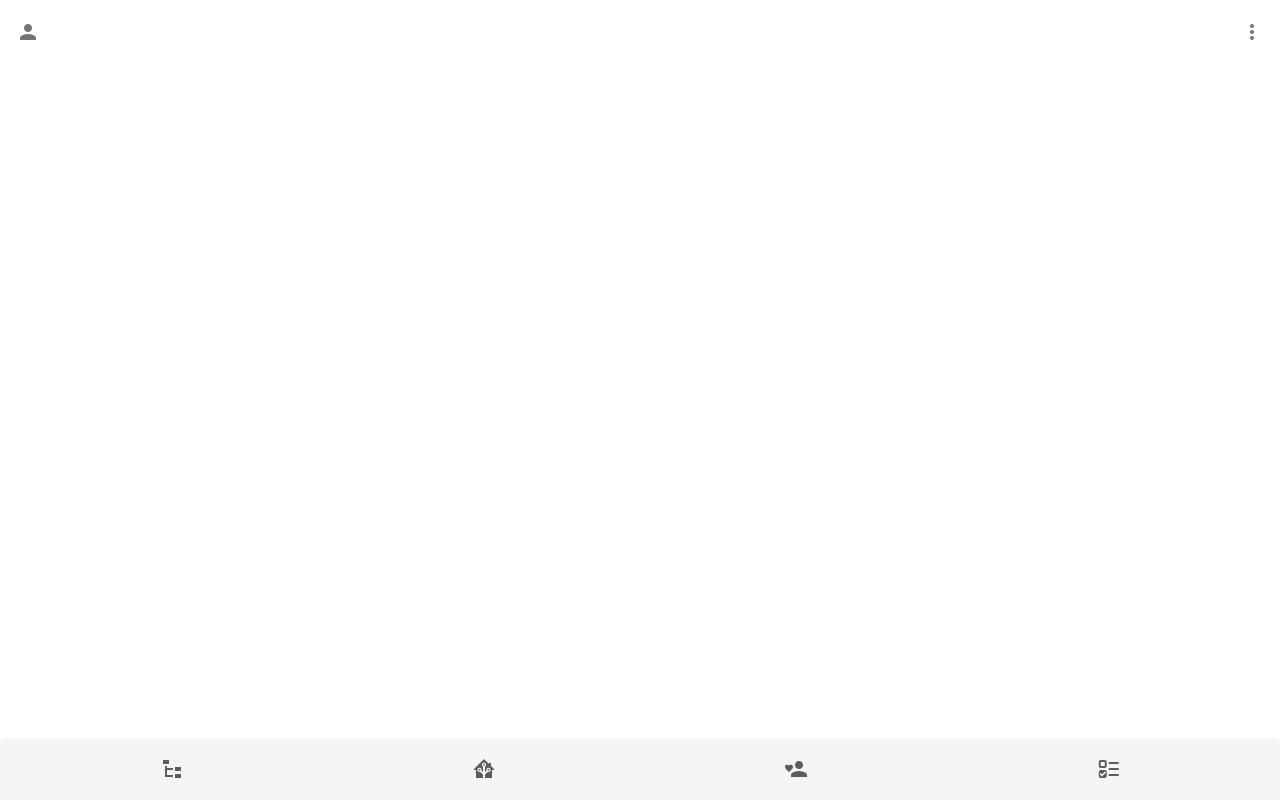
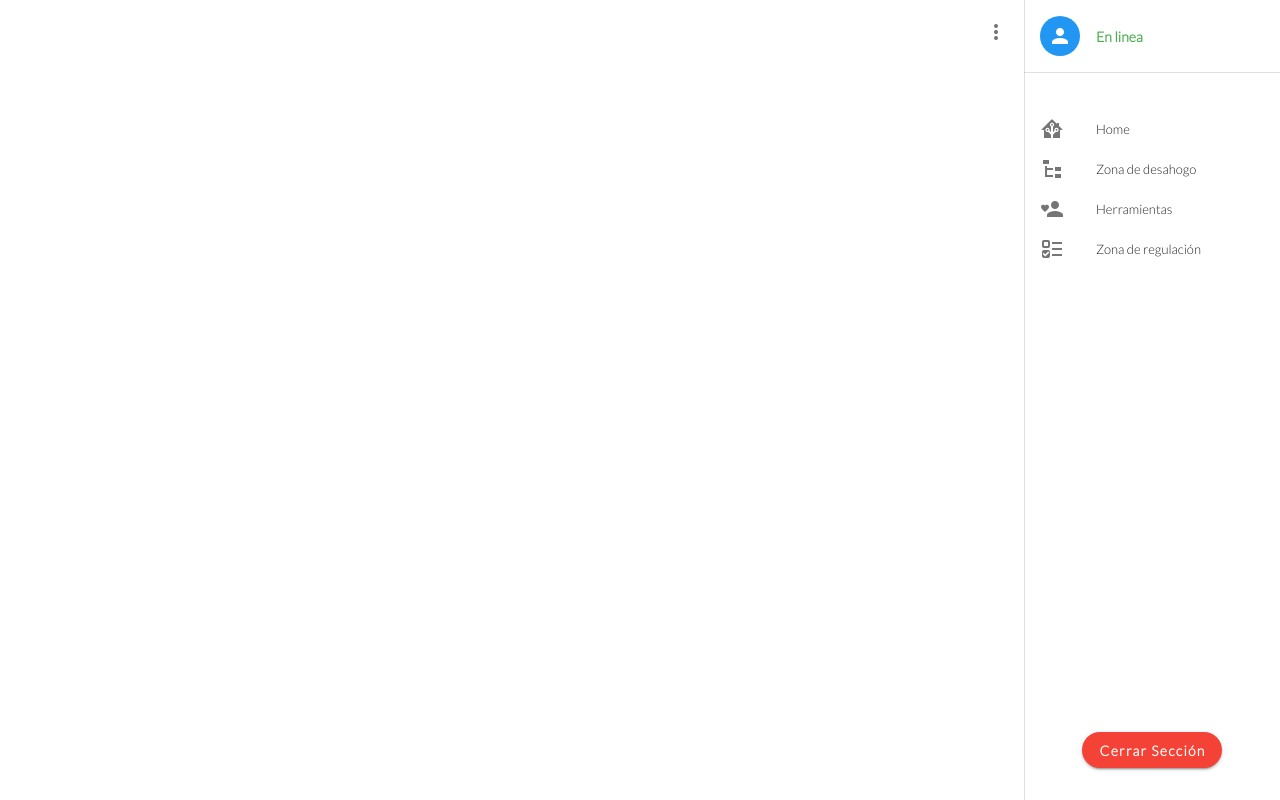
Before and after one commit to RickBm400/autismo-app-regulacion, a Vue app: page / in a window 1280 px wide. Built offline with nearby package versions, Linux system fonts and the light colour scheme.

Commit message:
fixed(feat): Campos y apartados arreglados
+conexión con firebase
+inicio y cierre de sección
+responsive agregado

```diff
--- a/src/App.vue
+++ b/src/App.vue
@@ -1,8 +1,14 @@
 <template>
   <v-app>
    <navBar  v-if="!$route.fullPath.includes('/login')"></navBar>
-    <router-view></router-view>
-    <FooterNav v-if="!$route.fullPath.includes('/login')"></FooterNav>
+    <side-bar v-if="!$route.fullPath.includes('/login') && $vuetify.breakpoint.mdAndUp"></side-bar>
+    <FooterNav v-if="!$route.fullPath.includes('/login') && $vuetify.breakpoint.smAndDown"></FooterNav>
+
+    <v-main class="pt-0">
+      <v-container fluid>
+        <router-view></router-view>
+      </v-container>
+    </v-main>
 
   </v-app>
 </template>
@@ -10,12 +16,13 @@
 <script>
 import FooterNav from './components/landing/footerNav.vue'
 import navBar from './components/landing/navBar.vue'
+import sideBar from './components/landing/sideBar.vue'
 export default {
     name: "App",
     data() {
         return {};
     },
-    components: { FooterNav, navBar }
+    components: { FooterNav, navBar, sideBar }
 };
 </script>
 <style>
--- a/src/components/landing/footerNav.vue
+++ b/src/components/landing/footerNav.vue
@@ -1,6 +1,6 @@
 <template>
-  <v-container>
-    <v-card height="40" width="100%" elevation="0">
+  <v-container fluid>
+    <v-card width="100%" elevation="0">
       <v-footer app fixed>
         <v-card
           color="transparent"
--- a/src/components/landing/navBar.vue
+++ b/src/components/landing/navBar.vue
@@ -1,7 +1,7 @@
 <template>
   <v-container fluid>
     <v-app-bar app elevation="0" color="white">
-      <v-icon> mdi-account </v-icon>
+      <v-icon v-if="$vuetify.breakpoint.mdAndDown"> mdi-account </v-icon>
       <v-spacer></v-spacer>
       <v-menu>
         <template v-slot:activator="{ on, off }">
--- /dev/null
+++ b/src/components/landing/sideBar.vue
@@ -0,0 +1,91 @@
+<template>
+  <v-navigation-drawer app hide-overlay permanent right>
+    <template v-slot:prepend>
+      <v-list-item two-line>
+        <v-list-item-avatar>
+          <v-avatar color="blue" size="62">
+            <v-icon color="white">mdi-account</v-icon>
+          </v-avatar>
+        </v-list-item-avatar>
+        <v-list-item-content>
+          <v-list-item-title style="font-weight: 800"
+            >{{userTag}}</v-list-item-title
+          >
+          <v-list-item-subtitle style="font-weight:bolder" class="green--text">En linea</v-list-item-subtitle>
+        </v-list-item-content>
+      </v-list-item>
+    </template>
+
+    <v-divider></v-divider>
+    <v-list dense class="mt-7">
+      <v-list-item v-for="(item, i) in bottomIcons" :key="i" link :to="item.link">
+        <v-list-item-icon>
+          <v-icon>{{ item.icon }}</v-icon>
+        </v-list-item-icon>
+
+        <v-list-item-content>
+          <v-list-item-title>{{ item.title }}</v-list-item-title>
+        </v-list-item-content>
+      </v-list-item>
+    </v-list>
+
+    <template v-slot:append>
+        <div class="pa-2 pb-8 justify-center d-flex">
+          <v-btn color="red" class="text-capitalize white--text rounded-pill" style="font-weight:800" @click="_logOut">
+            Cerrar Sección
+          </v-btn>
+        </div>
+      </template>
+  </v-navigation-drawer>
+</template>
+
+<script>
+
+import { mapState, mapMutations } from 'vuex';
+export default {
+
+    computed:{
+        ...mapState('user',['user'])
+    },
+    mounted(){
+        this.userTag=this.user.email
+    },
+    methods:{
+        ...mapMutations('user', ['logOut']),
+        _logOut(){
+            this.logOut()
+            localStorage.clear()
+            this.$router.go()
+        }
+    },
+
+  data() {
+    return {
+      bottomIcons: [
+        {
+          icon: "mdi-home-assistant",
+          link: "/home",
+          title: "Home"
+        },
+        {
+          icon: "mdi-file-tree",
+          link: "/daily-routine",
+          title: "Zona de desahogo",
+        },
+        {
+          icon: "mdi-account-heart",
+          link: "/user-advisor",
+          title: "Herramientas"
+        },
+        {
+          icon: "mdi-order-bool-ascending-variant",
+          link: "/regulation-section",
+          title: "Zona de regulación"
+        },
+      ],
+
+      userTag:''
+    };
+  },
+};
+</script>
--- a/src/router/index.js
+++ b/src/router/index.js
@@ -6,29 +6,41 @@ Vue.use(VueRouter)
 
 const routes = [
   {
+    path: '/login',
+    name: 'Inicio Sección',
+    component: () => import('@/views/sections/login.vue')
+  },
+  {
     path: '/home',
     name: 'home',
-    component: HomeView
+    component: HomeView,
+    meta:{
+      requiresAuth:true
+    }
   },
   {
     path: '/daily-routine',
     name: 'Rutinas Diarias',
-    component: () => import('@/views/landingPage/dailyRoutine.vue')
+    component: () => import('@/views/landingPage/dailyRoutine.vue'),
+    meta:{
+      requiresAuth:true
+    }
   },
   {
     path: '/user-advisor',
     name: 'Asistencia al usuario',
-    component: () => import('@/views/landingPage/userAdvisor.vue')
+    component: () => import('@/views/landingPage/userAdvisor.vue'),
+    meta:{
+      requiresAuth:true
+    }
   },
   {
     path: '/regulation-section',
     name: 'Zona de regulación',
-    component: () => import('@/views/landingPage/regulationSection.vue')
-  },
-  {
-    path: '/login',
-    name: 'Inicio Sección',
-    component: () => import('@/views/sections/login.vue')
+    component: () => import('@/views/landingPage/regulationSection.vue'),
+    meta:{
+      requiresAuth:true
+    }
   },
 ]
 
@@ -37,6 +49,26 @@ const router = new VueRouter({
   routes
 })
 
+router.beforeEach((to, from, next)=>{
+  const logged = JSON.parse(window.localStorage.getItem('user'));
+  const reqAuth = to.matched.some(record=> record.meta.requiresAuth);
+
+  console.log(reqAuth);
+  if (reqAuth) {
+    if (logged!=null) {
+      next()
+    }else{
+      next('/login')
+    }
+  }else{
+    if (logged!=null) {
+      next('/home')
+    }else{
+      next()
+    }
+  }
+
+})
 
 
 export default router
--- a/src/store/user/mutations.js
+++ b/src/store/user/mutations.js
@@ -1,3 +1,7 @@
 export function setUser(state, userData){
     state.user = userData
 }
+
+export function logOut(state){
+    state.user = {}
+}
--- a/src/views/landingPage/regulationSection.vue
+++ b/src/views/landingPage/regulationSection.vue
@@ -1,5 +1,5 @@
 <template>
-  <v-container fluid class="pt-8">
+  <v-container fluid >
     <v-card elevation="0" class="mb-7">
       <v-card-title
         style="font-size: 30px"
@@ -14,10 +14,12 @@
     </v-card>
 
     <!-- Listado de preguntas a realizar -->
-    <div v-for="(item, i) in questions" :key="i" class="px-5">
+    <div v-for="(item, i) in questions" style="width:100%" :key="i" class="px-5 d-flex flex-column align-center justify-center">
       <!-- Carta con titulo del grupo de preguntas -->
       <v-card
         height="60"
+        width="700"
+        max-width="700"
         class="my-3 rounded-lg d-flex align-center"
         elevation="7"
         @click="item.expand = !item.expand"
@@ -47,7 +49,9 @@
           <v-card
             v-for="(itema, j) in item.content"
             :key="j"
-            elevation="1"
+            width="700"
+            max-width="700"
+            elevation="3"
             class="mb-2 pa-5 rounded-lg"
             height="auto"
           >
--- a/src/views/landingPage/userAdvisor.vue
+++ b/src/views/landingPage/userAdvisor.vue
@@ -73,7 +73,7 @@
                   <v-icon :color="item.color" class="px-2">
                     {{ !subItem.expand ? "mdi-plus" : "mdi-minus" }}
                   </v-icon>
-                  <span>{{ subItem.qtitle }}</span>
+                  <span>{{ subItem.qTitle }}</span>
                 </v-card>
                 <v-expand-transition>
                   <v-sheet v-show="subItem.expand" height="auto" class="pa-2">
@@ -118,25 +118,58 @@ export default {
     return {
       cardItems: [],
       // {
-      //   title: "No se como me siento",
-      //   icon: "mdi-lightbulb-question-outline",j
-      //   color: "purple",
-      //   qans: [
-      //     {
-      //       expand: false,
-      //       qTitle: "No me siento con energía",
-      //       cause: "Causas del por qué no te sientes con energía",
-      //       solution: "csidmcposdkspcoksdpcksd",
-      //     },
-      //     {
-      //       expand: false,
-      //       qTitle: "Me encuentro inseguro de mi mismo",
-      //       cause: "Causas del por qué no te sientes seguro de ti mismo",
-      //       solution:
-      //         "Lorem ipsum dolor sit, amet consectetur adipisicing elit. Fugiat illum cum pariatur? Aperiam nam perferendis, ullam mollitia debitis ut hic, quis quaerat dolorem assumenda tempora id, corrupti cum fuga corporis!",
-      //     },
-      //   ],
-      // },
+      //     title: "No se como me siento",
+      //     icon: "mdi-lightbulb-question-outline",
+      //     color: "purple",
+      //     qans:[
+      //         {
+      //           expand: false,
+      //           qTitle: 'No me siento con energía',
+      //           cause: 'Causas del por qué no te sientes con energía',
+      //           solution: 'Lorem ipsum dolor sit, amet consectetur adipisicing elit. Fugiat illum cum pariatur? Aperiam nam perferendis, ullam mollitia debitis ut hic, quis quaerat dolorem assumenda tempora id, corrupti cum fuga corporis!'
+      //       },
+      //       {
+      //           expand: false,
+      //           qTitle: 'Me encuentro inseguro de mi mismo',
+      //           cause: 'Causas del por qué no te sientes seguro de ti mismo',
+      //           solution: 'Lorem ipsum dolor sit, amet consectetur adipisicing elit. Fugiat illum cum pariatur? Aperiam nam perferendis, ullam mollitia debitis ut hic, quis quaerat dolorem assumenda tempora id, corrupti cum fuga corporis!'
+      //       },
+      //     ]
+      //   },
+      //   {
+      //     title: "Depresión",
+      //     icon: "mdi-weather-lightning-rainy",
+      //     color: "red",
+      //     qans:[
+      //         {
+      //           expand: false,
+      //           qTitle: 'No me siento con energía',
+      //           cause: 'Causas del por qué no te sientes con energía',
+      //           solution: 'Lorem ipsum dolor sit, amet consectetur adipisicing elit. Fugiat illum cum pariatur? Aperiam nam perferendis, ullam mollitia debitis ut hic, quis quaerat dolorem assumenda tempora id, corrupti cum fuga corporis!'
+      //       },
+      //       {
+      //           expand: false,
+      //           qTitle: 'Me encuentro inseguro de mi mismo',
+      //           cause: 'Causas del por qué no te sientes seguro de ti mismo',
+      //           solution: 'Lorem ipsum dolor sit, amet consectetur adipisicing elit. Fugiat illum cum pariatur? Aperiam nam perferendis, ullam mollitia debitis ut hic, quis quaerat dolorem assumenda tempora id, corrupti cum fuga corporis!'
+      //       },
+      //     ]
+      //   },
+      //   {
+      //     title: "Estrés",
+      //     icon: "mdi-lightning-bolt-outline",
+      //     color: "orange",
+      //   },
+      //   {
+      //     title: "Ansiedad",
+      //     icon: "mdi-sine-wave",
+      //     color: "blue",
+      //   },
+      //   {
+      //     title: "Problemas de comunicación",
+      //     icon: "mdi-lightbulb-group-outline",
+      //     color: "green",
+      //   },
 
     };
   },
--- a/src/views/sections/login.vue
+++ b/src/views/sections/login.vue
@@ -1,13 +1,14 @@
 <template>
-    <v-container fluid>
-        <v-row>
+    <v-container fluid class="d-flex justify-center">
+        <v-card elevation="0" max-width="500">
+            <v-row>
             <v-col cols="12" class="pb-0" >
               <v-sheet class="pa-5 d-flex flex-column justify-end" height="300">
                 <span class="text-h4 font-weight-bold">Iniciar Sección</span>
                 <span>Reistra tus datos para continuar.</span>
               </v-sheet>
             </v-col>
-            <v-col cols="12">
+            <v-col cols="12" >
                 <v-card class="pa-5" elevation="0">
                     <v-text-field
                     label="Correo"
@@ -37,6 +38,7 @@
                 </v-card>
             </v-col>
         </v-row>
+        </v-card>
         <v-card>
 
         </v-card>
```
Also changed, not shown: src/views/landingPage/dailyRoutine.vue (+29 -16 lines).
